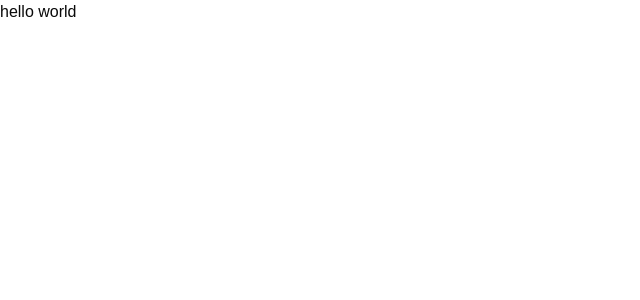
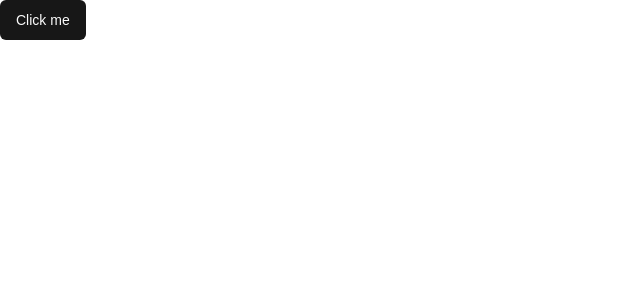
Before and after one commit to kim-nguyenkhn/reflections, a Next.js app: page /dashboard in a window 1280 px wide. Shown: the top 300 px of the page, without its empty margins (0-640 px from the left). Built offline with nearby package versions, Linux system fonts and the light colour scheme.

Commit message:
npx shadcn@latest add button

```diff
--- a/app/dashboard/page.tsx
+++ b/app/dashboard/page.tsx
@@ -1,3 +1,11 @@
+"use client";
+
+import { Button } from "@/components/ui/button";
+
 export default function Dashboard() {
-  return "hello world";
+  return (
+    <div>
+      <Button onClick={() => console.log("hello")}>Click me</Button>
+    </div>
+  );
 }
--- /dev/null
+++ b/components/ui/button.tsx
@@ -0,0 +1,56 @@
+import * as React from "react"
+import { Slot } from "@radix-ui/react-slot"
+import { cva, type VariantProps } from "class-variance-authority"
+
+import { cn } from "@/lib/utils"
+
+const buttonVariants = cva(
+  "inline-flex items-center justify-center gap-2 whitespace-nowrap rounded-md text-sm font-medium ring-offset-background transition-colors focus-visible:outline-none focus-visible:ring-2 focus-visible:ring-ring focus-visible:ring-offset-2 disabled:pointer-events-none disabled:opacity-50 [&_svg]:pointer-events-none [&_svg]:size-4 [&_svg]:shrink-0",
+  {
+    variants: {
+      variant: {
+        default: "bg-primary text-primary-foreground hover:bg-primary/90",
+        destructive:
+          "bg-destructive text-destructive-foreground hover:bg-destructive/90",
+        outline:
+          "border border-input bg-background hover:bg-accent hover:text-accent-foreground",
+        secondary:
+          "bg-secondary text-secondary-foreground hover:bg-secondary/80",
+        ghost: "hover:bg-accent hover:text-accent-foreground",
+        link: "text-primary underline-offset-4 hover:underline",
+      },
+      size: {
+        default: "h-10 px-4 py-2",
+        sm: "h-9 rounded-md px-3",
+        lg: "h-11 rounded-md px-8",
+        icon: "h-10 w-10",
+      },
+    },
+    defaultVariants: {
+      variant: "default",
+      size: "default",
+    },
+  }
+)
+
+export interface ButtonProps
+  extends React.ButtonHTMLAttributes<HTMLButtonElement>,
+    VariantProps<typeof buttonVariants> {
+  asChild?: boolean
+}
+
+const Button = React.forwardRef<HTMLButtonElement, ButtonProps>(
+  ({ className, variant, size, asChild = false, ...props }, ref) => {
+    const Comp = asChild ? Slot : "button"
+    return (
+      <Comp
+        className={cn(buttonVariants({ variant, size, className }))}
+        ref={ref}
+        {...props}
+      />
+    )
+  }
+)
+Button.displayName = "Button"
+
+export { Button, buttonVariants }
--- a/package.json
+++ b/package.json
@@ -9,6 +9,7 @@
     "lint": "next lint"
   },
   "dependencies": {
+    "@radix-ui/react-slot": "^1.1.0",
     "class-variance-authority": "^0.7.0",
     "clsx": "^2.1.1",
     "lucide-react": "^0.454.0",
```
Also changed, not shown: 1 other file (tests, documents, lock files or other folders).
